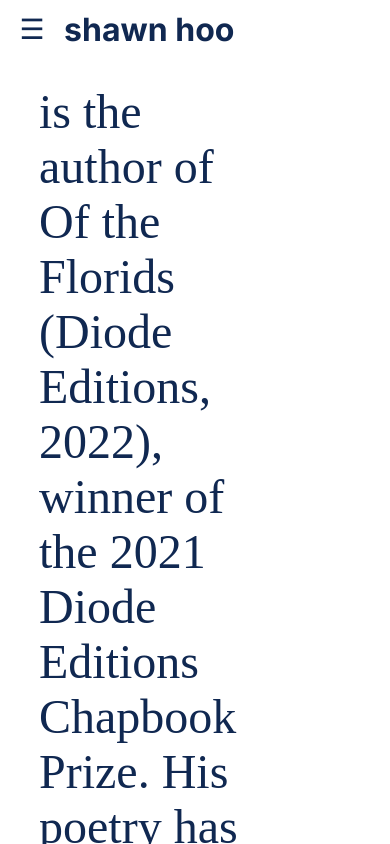
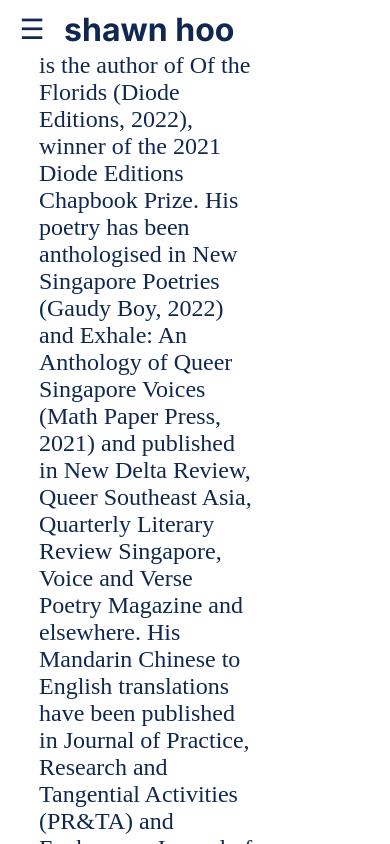
Before and after one commit to Darren-Loh/shawn-hoo-portfolio-web, a React (Create React App) app: page /about in a window 390 px wide. Shown: the top 844 px of the page. Built offline with nearby package versions, Linux system fonts and the light colour scheme.

Commit message:
implement mobile compatibility for about page

```diff
--- a/src/Components/About.js
+++ b/src/Components/About.js
@@ -1,19 +1,20 @@
 import React, { Component } from 'react';
+import './CSS/About.css';
 
 class About extends Component {
 
     render() {
-        const bodyStyle = {
-            marginTop: 64,
-            paddingTop: 20,
-            fontWeight: 400,
-            fontSize: '48px',
-            color: '#102851',
-            width: '70%'
-        }
+        // const bodyStyle = {
+        //     marginTop: 64,
+        //     paddingTop: 20,
+        //     fontWeight: 400,
+        //     fontSize: '48px',
+        //     color: '#102851',
+        //     width: '70%'
+        // }
 
         return (
-            <p style={bodyStyle}>
+            <p className="bodyStyle">
             is the author of Of the Florids (Diode Editions, 2022), winner of the 2021 Diode Editions Chapbook Prize. His poetry has been anthologised in New Singapore Poetries (Gaudy Boy, 2022) and Exhale: An Anthology of Queer Singapore Voices (Math Paper Press, 2021) and published in New Delta Review, Queer Southeast Asia, Quarterly Literary Review Singapore, Voice and Verse Poetry Magazine and elsewhere. His Mandarin Chinese to English translations have been published in Journal of Practice, Research and Tangential Activities (PR&TA) and Exchanges: Journal of Literary Translation. He is Translation Tuesdays Editor at Asymptote. Shawn is born and based in Singapore.
             </p>
         )
--- /dev/null
+++ b/src/Components/CSS/About.css
@@ -0,0 +1,19 @@
+.bodyStyle {
+    margin-top: 64px;
+    padding-top: 20px;
+    font-weight: 400px;
+    font-size: 48px;
+    color: #102851;
+    width: 70%;
+}
+
+@media (max-width: 480px) {
+    .bodyStyle {
+        margin-top: 32px;
+        padding-top: 20px;
+        font-weight: 400px;
+        font-size: 24px;
+        color: #102851;
+        width: 70%;
+    }
+  }
--- a/src/Components/CSS/HomePage.css
+++ b/src/Components/CSS/HomePage.css
@@ -18,20 +18,20 @@
 }
 
 .primaryText {
-    padding-left: 20;
-    padding-right: 20;
+    padding-left: 20px;
+    padding-right: 20px;
 }
 
 .secondaryText {
     position: absolute;
-    padding-left: 20;
-    padding-right: 20;
+    padding-left: 20px;
+    padding-right: 20px;
 }
 
 .floridsText {
     color: #EA0354;
-    padding-left: 20;
-    padding-right: 20;
+    padding-left: 20px;
+    padding-right: 20px;
 }
 
 .primaryImage {
```
